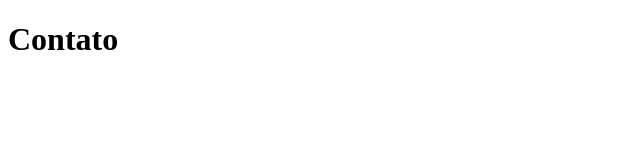
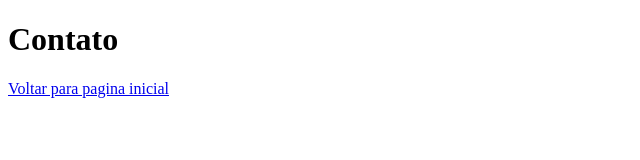
Before and after one commit to alaxrocha/sitegit, a plain HTML site: page contato.html in a window 1280 px wide. Shown: the whole page, without its empty margins (0-640 px from the left). Drawn offline with Linux system fonts and the light colour scheme.

Commit message:
Adiconado Link para Voltar

```diff
--- a/contato.html
+++ b/contato.html
@@ -8,5 +8,6 @@
 </head>
 <body>
     <h1>Contato</h1>
+    <a href="index.html">Voltar para pagina inicial</a>
 </body>
 </html>
```
